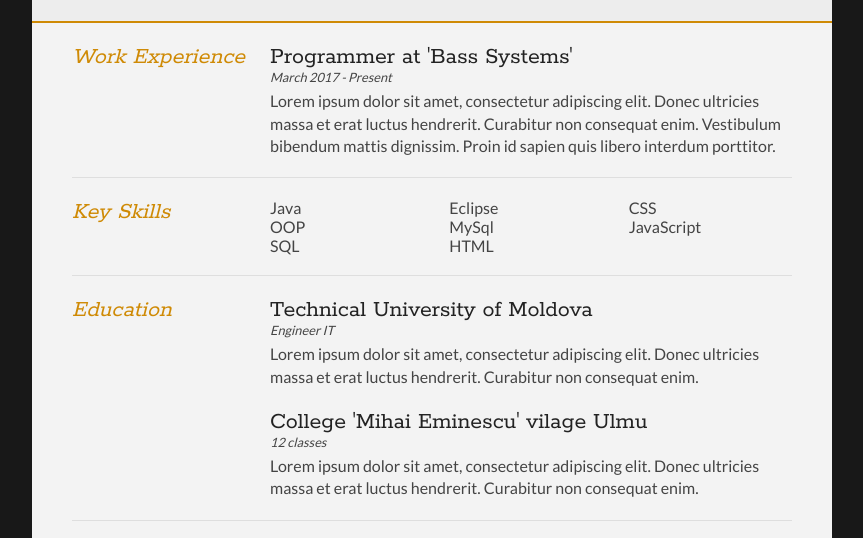
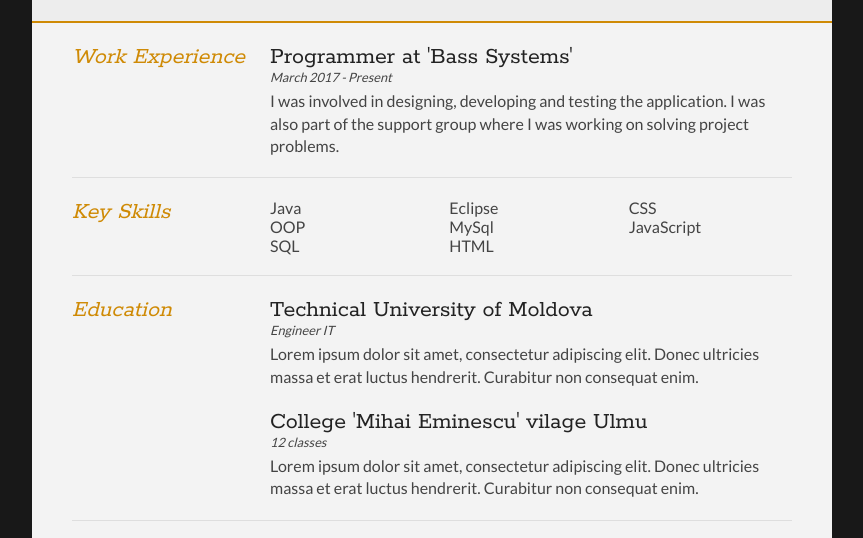
Before and after one commit to buruian/buruian.github.io, a plain HTML site: page index.html in a window 1280 px wide. Shown: the part 153-691 px from the top of the page, without its empty margins (208-1071 px from the left). Drawn offline with Linux system fonts and the light colour scheme.

Commit message:
detail wat i was doing

```diff
--- a/index.html
+++ b/index.html
@@ -50,7 +50,8 @@
 				<article>
 					<h2>Programmer at 'Bass Systems'</h2>
 					<p class="subDetails">March 2017 - Present</p>
-					<p>Lorem ipsum dolor sit amet, consectetur adipiscing elit. Donec ultricies massa et erat luctus hendrerit. Curabitur non consequat enim. Vestibulum bibendum mattis dignissim. Proin id sapien quis libero interdum porttitor.</p>
+					<p>I was involved in designing, developing and testing the application.
+					I was also part of the support group where I was working on solving project problems.</p>
 				</article>
 			</div>
 			<div class="clear"></div>
```
